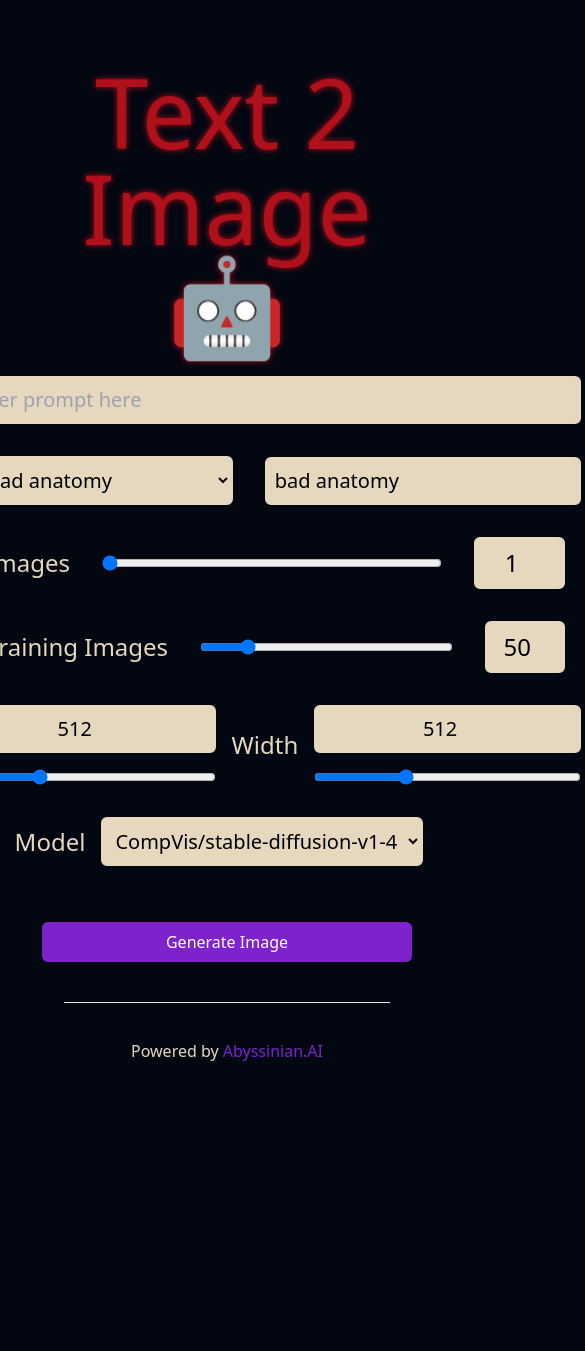
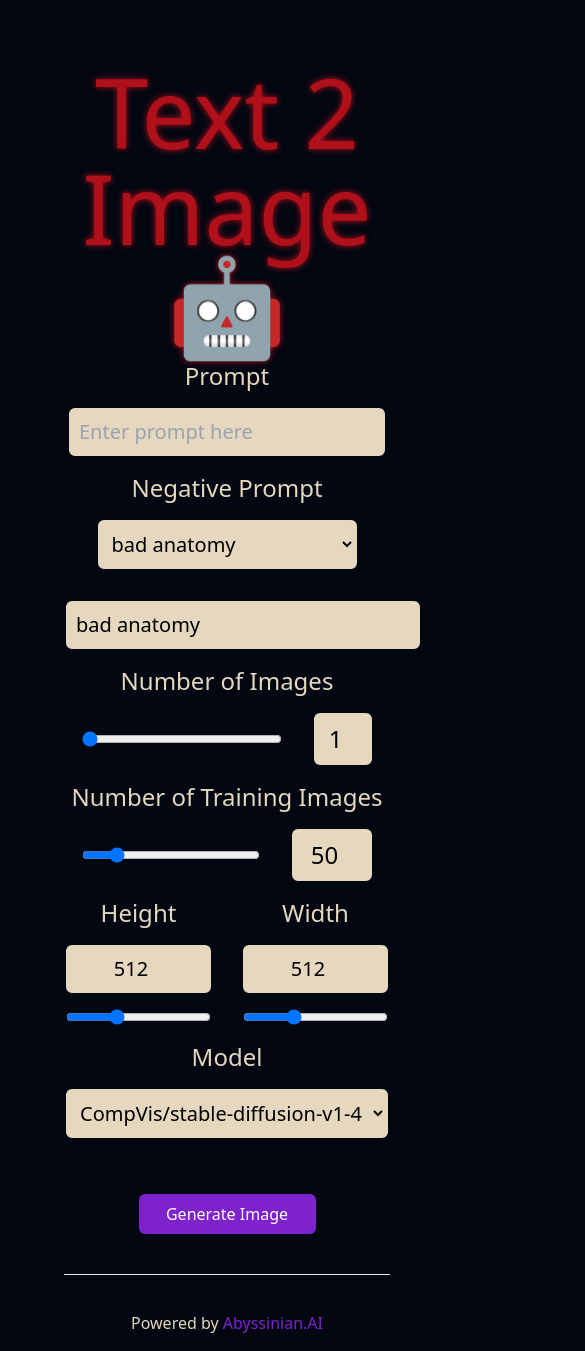
Before and after one commit to AbyssinianGuy/tti-client, a Next.js app: page / in a window 390 px wide. Shown: the top 1351 px of the page, 585 px wide, since content can reach past the window. Before the commit the page ends 1106 px from the top, so only its background shows below. Built offline with nearby package versions, Linux system fonts and the light colour scheme.

Commit message:
flex error for mobile fixed

```diff
--- a/pages/index.js
+++ b/pages/index.js
@@ -92,17 +92,17 @@ export default function Home() {
         <main className="flex flex-col items-center justify-center flex-1 lg:px-20 text-center md:px-4 sm:px-4">
           {/* an input prompt for text and a button for generating image */}
           <div className='lg:grid lg:grid-cols-1 lg:gap-4 lg:px-10 lg:py-10 sm:px-4'>
-            <div className='flex flex-1 items-center'>
+            <div className='lg:flex md:flex-col lg:flex-row items-center'>
               <label className='text-2xl'>Prompt</label>
               <input
-                className='border-2 rounded-md p-2 m-4 w-full text-black text-xl'
+                className='border-2 rounded-md p-2 m-4 lg:w-full md:w-auto text-black text-xl'
                 type="text"
                 value={prompt}
                 placeholder='Enter prompt here'
                 onChange={e => setPrompt(e.target.value)}
               />
             </div>
-            <div className='flex flex-row items-center'>
+            <div className='lg:flex lg:flex-row md:flex-col sm:flex-col items-center'>
               <label className='text-2xl'>Negative Prompt</label>
               <select
                 className='border-2 rounded-md p-2 m-4 md:w-auto sm:w-1/2 text-black text-xl'
@@ -116,14 +116,14 @@ export default function Home() {
                 ))}
               </select>
               <input
-                className='border-2 rounded-md p-2 m-4 lg:flex-grow md:w-full sm:w-full text-black text-xl'
+                className='border-2 rounded-md p-2 m-4 lg:flex-grow w-full text-black text-xl'
                 type="text"
                 value={negativePrompt}
                 placeholder=''
                 onChange={e => setNegativePrompt(e.target.value)}
               />
             </div>
-            <div className='flex flex-row items-center'>
+            <div className='lg:flex lg:flex-row md:flex-col items-center'>
               <label className='text-2xl'>Number of Images</label>
               <div className=' mx-4 flex flex-1 lg:flex-row md:flex-col-reverse sm:flex-col-reverse items-center'>
                 <input
@@ -146,7 +146,7 @@ export default function Home() {
 
               </div>
             </div>
-            <div className='flex flex-row items-center'>
+            <div className='lg:flex lg:flex-row md:flex-col items-center'>
               <label className='text-2xl'>Number of Training Images</label>
               <div className=' mx-4 flex flex-1 lg:flex-row md:flex-col-reverse sm:flex-col-reverse items-center'>
                 <input
@@ -170,6 +170,7 @@ export default function Home() {
               </div>
             </div>
             <div className='flex flex-row items-center'>
+              <div className='lg:flex lg:flex-row md:flex-col items-center'>
                 <label className='text-2xl'>Height</label>
                 <div className=' mx-4 flex flex-col items-center'>
                   <input
@@ -189,6 +190,8 @@ export default function Home() {
                     onChange={e => setHeight(e.target.value)}
                   />
                 </div>
+              </div>
+              <div className='lg:flex lg:flex-row md:flex-col items-center'>
                 <label className='text-2xl'>Width</label>
                 <div className=' mx-4 flex flex-col items-center'>
                   <input
@@ -209,8 +212,9 @@ export default function Home() {
                   />
                 </div>
               </div>
+            </div>
             {/* model selection */}
-            <div className='flex flex-row items-center justify-center'>
+            <div className='lg:flex lg:flex-row md:flex-col items-center justify-center'>
               <label className='text-2xl'>Model</label>
               <select
                 className='border-2 rounded-md p-2 m-4 w-auto text-black text-xl'
```
Lines whose indentation alone changed are shown as unchanged.
